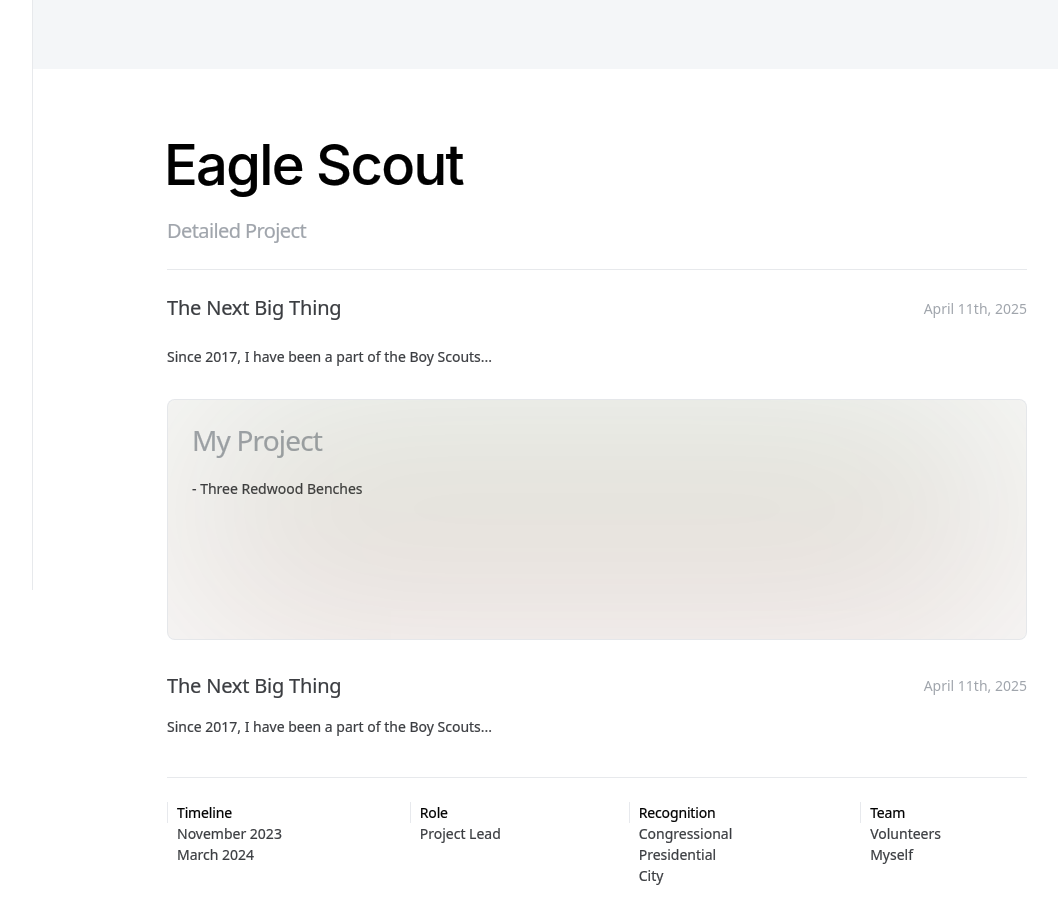
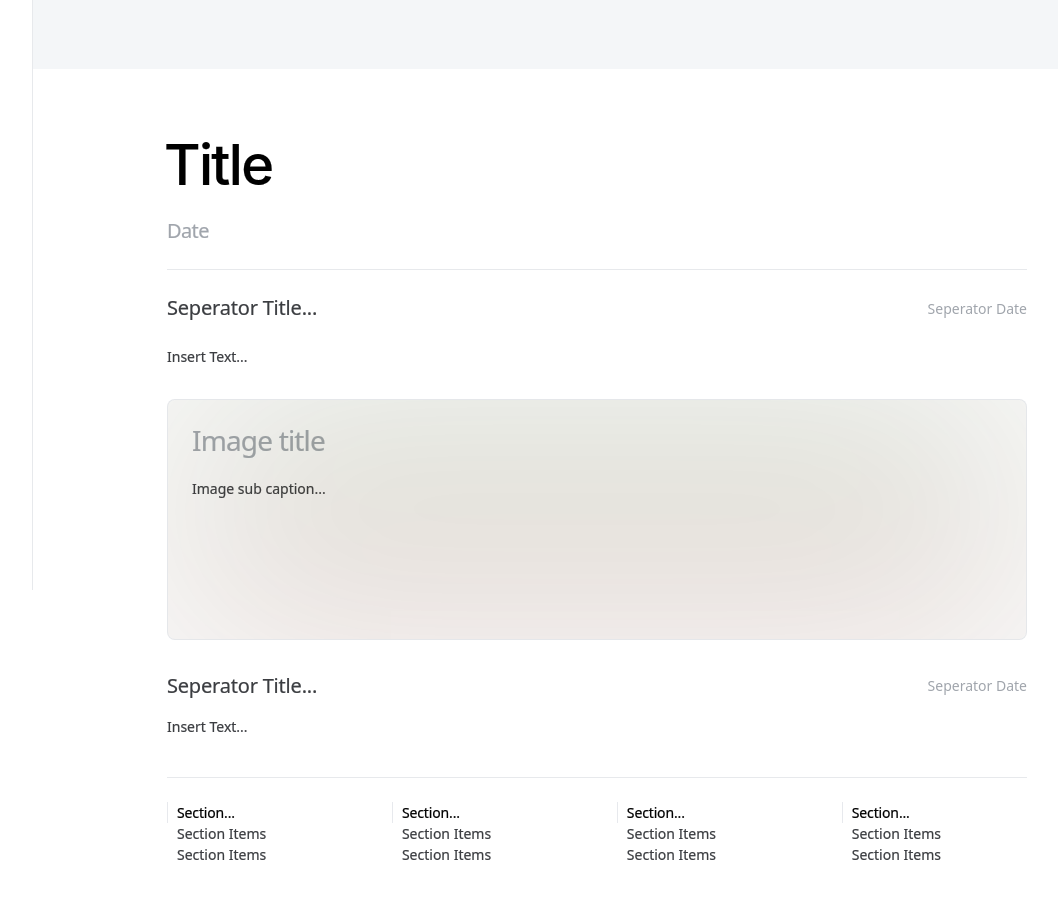
Before and after one commit to rudrachavda/betternotes, a React (Vite) app: page /note in a window 1280 px wide. Shown: the part 660-1584 px from the top of the page, without its empty margins (118-1176 px from the left). Built offline with nearby package versions, Linux system fonts and the light colour scheme.

Commit message:
base incase different text

```diff
--- a/src/components/note.jsx
+++ b/src/components/note.jsx
@@ -31,7 +31,7 @@
                     contentEditable
                     suppressContentEditableWarning={true}
                   >
-                    Eagle Scout
+                    Title
                   </h1>
                 </div>
                 <div className='SubTitle'>
@@ -40,7 +40,7 @@
                     contentEditable
                     suppressContentEditableWarning={true}
                   >
-                    Detailed Project
+                    Date
                   </h3>
                 </div>
               </div>
@@ -52,7 +52,7 @@
                     contentEditable
                     suppressContentEditableWarning={true}
                   >
-                    The Next Big Thing
+                    Seperator Title...
                   </h3>
                 </div>
 
@@ -62,7 +62,7 @@
                     contentEditable
                     suppressContentEditableWarning={true}
                   >
-                    April 11th, 2025
+                    Seperator Date
                   </p>
                 </div>
               </div>
@@ -75,7 +75,7 @@
                       contentEditable
                       suppressContentEditableWarning={true}
                     >
-                      Since 2017, I have been a part of the Boy Scouts...
+                      Insert Text...
                     </p>
                   </div>
 
@@ -86,7 +86,7 @@
                         contentEditable
                         suppressContentEditableWarning={true}
                       >
-                        My Project
+                        Image title
                       </h3>
                     </div>
 
@@ -96,7 +96,7 @@
                         contentEditable
                         suppressContentEditableWarning={true}
                       >
-                        - Three Redwood Benches
+                        Image sub caption...
                       </p>
                     </div>
 
@@ -130,7 +130,7 @@
                         contentEditable
                         suppressContentEditableWarning={true}
                       >
-                        The Next Big Thing
+                        Seperator Title...
                       </h3>
                     </div>
 
@@ -140,7 +140,7 @@
                         contentEditable
                         suppressContentEditableWarning={true}
                       >
-                        April 11th, 2025
+                        Seperator Date
                       </p>
                     </div>
                   </div>
@@ -151,7 +151,7 @@
                       contentEditable
                       suppressContentEditableWarning={true}
                     >
-                      Since 2017, I have been a part of the Boy Scouts...
+                        Insert Text...
                     </p>
                   </div>
                 </div>
@@ -164,21 +164,21 @@
                     contentEditable
                     suppressContentEditableWarning={true}
                   >
-                    Timeline
+                    Section...
                   </p>
                   <p
                     className='contentTeamtext'
                     contentEditable
                     suppressContentEditableWarning={true}
                   >
-                    November 2023
+                    Section Items
                   </p>
                   <p
                     className='contentTeamtext'
                     contentEditable
                     suppressContentEditableWarning={true}
                   >
-                    March 2024
+                    Section Items
                   </p>
                 </div>
 
@@ -188,14 +188,21 @@
                     contentEditable
                     suppressContentEditableWarning={true}
                   >
-                    Role
+                    Section...
                   </p>
                   <p
                     className='contentTeamtext'
                     contentEditable
                     suppressContentEditableWarning={true}
                   >
-                    Project Lead
+                    Section Items
+                  </p>
+                  <p
+                    className='contentTeamtext'
+                    contentEditable
+                    suppressContentEditableWarning={true}
+                  >
+                    Section Items
                   </p>
                 </div>
 
@@ -205,28 +212,21 @@
                     contentEditable
                     suppressContentEditableWarning={true}
                   >
-                    Recognition
+                    Section...
                   </p>
                   <p
                     className='contentTeamtext'
                     contentEditable
                     suppressContentEditableWarning={true}
                   >
-                    Congressional
+                    Section Items
                   </p>
                   <p
                     className='contentTeamtext'
                     contentEditable
                     suppressContentEditableWarning={true}
                   >
-                    Presidential
-                  </p>
-                  <p
-                    className='contentTeamtext'
-                    contentEditable
-                    suppressContentEditableWarning={true}
-                  >
-                    City
+                    Section Items
                   </p>
                 </div>
 
@@ -236,23 +236,24 @@
                     contentEditable
                     suppressContentEditableWarning={true}
                   >
-                    Team
+                    Section...
                   </p>
                   <p
                     className='contentTeamtext'
                     contentEditable
                     suppressContentEditableWarning={true}
                   >
-                    Volunteers
+                    Section Items
                   </p>
                   <p
                     className='contentTeamtext'
                     contentEditable
                     suppressContentEditableWarning={true}
                   >
-                    Myself
+                    Section Items
                   </p>
                 </div>
+
               </div>
             </div>
           </div>
```
